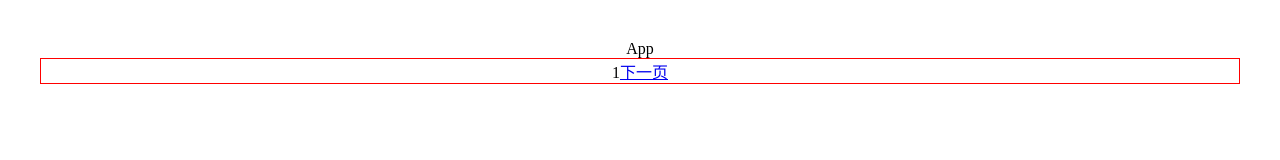
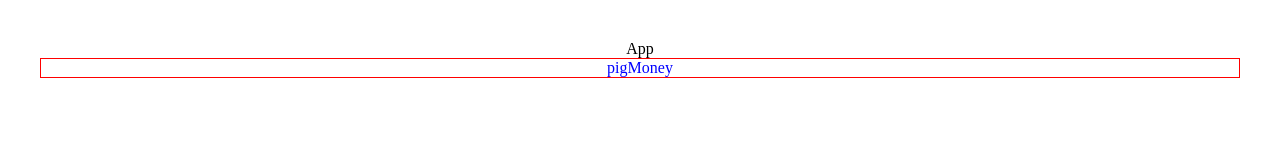
Before and after one commit to king-open/pigMoney, a React (Vite) app: page /welcome/1 in a window 1280 px wide. Shown: the top 160 px of the page. Built offline with nearby package versions, Linux system fonts and the light colour scheme.

Commit message:
演示 CSS modules 的用法‘

```diff
--- a/package.json
+++ b/package.json
@@ -21,10 +21,12 @@
     "@typescript-eslint/eslint-plugin": "^6.0.0",
     "@typescript-eslint/parser": "^6.0.0",
     "@vitejs/plugin-react": "^4.0.3",
+    "classnames": "^2.3.2",
     "eslint": "8.25.0",
     "eslint-plugin-react-hooks": "^4.6.0",
     "eslint-plugin-react-refresh": "^0.4.3",
     "react-router-dom": "6.4.2",
+    "sass": "1.55.0",
     "typescript": "^5.0.2",
     "vite": "^4.4.5"
   }
--- /dev/null
+++ b/src/pages/Welcome1.module.scss
@@ -0,0 +1,11 @@
+.wrapper{
+  &:hover{
+    background-color: red;
+  }
+  :global(.frank){
+    border:1px solid red
+  }
+}
+.blue{
+  color: blue;
+}
--- a/src/pages/Welcome1.tsx
+++ b/src/pages/Welcome1.tsx
@@ -1,10 +1,13 @@
 import * as React from 'react';
-import {NavLink} from 'react-router-dom';
+import c from 'classnames'
+import s from './Welcome1.module.scss'
 
 export const Welcome1:React.FC = ()=>{
   return (
-    <div style={{border:'1px solid red'}}> 1
-      <NavLink to="/welcome/2">下一页</NavLink>
+    <div className={c(s.wrapper, s.blue)}>
+    <div className='frank'>
+      pigMoney
     </div>
+  </div>
   )
 }
```
Also changed, not shown: 1 other file (tests, documents, lock files or other folders).
